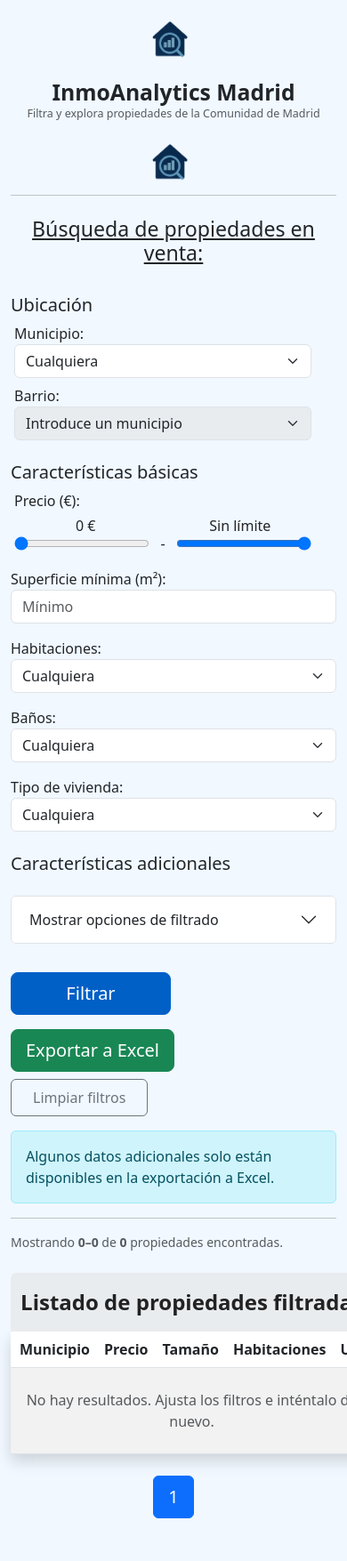
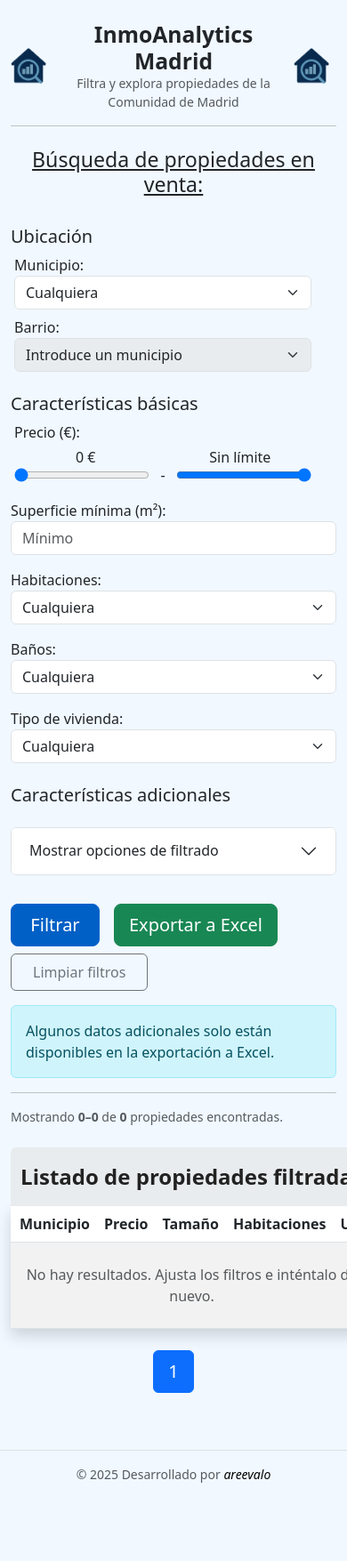
Before and after one commit to areevalo/InmoAnalytics, a Django app: page / in a window 390 px wide; the page is wider, and only the part inside the window is pictured. Shown: the top 1755 px of that part at 89% size. After the commit the page ends 1667 px from the top of that part, so only its background shows below. Run offline with Django 5.2, Linux system fonts and the light colour scheme; data that the repository does not hold is empty; some libraries are stand-ins or nearby versions.

Commit message:
fixed web responsive

```diff
--- a/inmoanalytics/static/css/styles.css
+++ b/inmoanalytics/static/css/styles.css
@@ -3,7 +3,7 @@
 }
 
 .img-favicon {
-    max-width: 50px;
+    max-width: 5% !important;
     height: auto;
 }
 
@@ -114,15 +114,18 @@
     .col-hide-mobile {
         display: none !important;
     }
+    .img-favicon {
+        max-width: 11% !important;
+    }
 }
 
 /* En pantallas pequeñas (móvil), botones de paginación grandes */
 @media (max-width: 576px) {
 
-    .img-favicon {
-        max-width: 40px !important;
+
+    .table-responsive {
+        margin-right: 15px !important;
     }
-
     .td-padding-left {
         padding-left: 10px !important;
     }
@@ -134,4 +137,14 @@
     .d-flex.flex-wrap .text-center p {
         font-size: 12.5px;
     }
+
+ .table-responsive {
+    overflow-x: auto;
+    -webkit-overflow-scrolling: touch;
+  }
+
+ .btn-fixed {
+    min-width: 100px;
 }
+
+}
--- a/inmoanalytics/templates/property_list.html
+++ b/inmoanalytics/templates/property_list.html
@@ -11,8 +11,8 @@
     <link rel="stylesheet" href="{% static 'css/styles.css' %}">
 </head>
 <body>
-<div class="container mt-4">
-    <div class="d-flex align-items-center justify-content-center gap-4 mb-2 flex-wrap">
+<div class="container overflow-auto mt-4">
+    <div class="d-flex align-items-center justify-content-center gap-4 mb-2">
         <img src="{% static 'img/favicon.png' %}" alt="Logo" class="me-2 img-favicon">
         <div class="text-center">
             <h2 class="fw-bold mb-0">InmoAnalytics Madrid</h2>
@@ -25,11 +25,11 @@
     <form id="filters-form" method="get" class="row g-3">
         <h5 class="mt-4">Ubicación</h5>
         <div class="row gap-2">
-            <div class="col-md-4" id="id_municipality">
+            <div class="col-lg-4 col-md-5 col-sm-12" id="id_municipality">
                 {{ filter.form.municipality.label_tag }}
                 {{ filter.form.municipality }}
             </div>
-            <div class="col-md-4" id="neighborhood-container">
+            <div class="col-lg-4 col-md-5 col-sm-12" id="neighborhood-container">
                 <label for="id_neighborhood">Barrio:</label>
                 <select class="form-select" id="id_neighborhood" name="neighborhood" disabled
                     {% if request.GET.neighborhood %} data-selected="{{ request.GET.neighborhood }}"{% endif %}>
@@ -58,19 +58,19 @@
                     </div>
             </div>
         </div>
-        <div class="col-md-2">
+        <div class="col-lg-3 col-md-6">
             {{ filter.form.min_area.label_tag }}
             {{ filter.form.min_area }}
         </div>
-        <div class="col-md-2">
+        <div class="col-lg-3 col-md-6">
             {{ filter.form.min_rooms.label_tag }}
             {{ filter.form.min_rooms }}
         </div>
-        <div class="col-md-2">
+        <div class="col-lg-3 col-md-6">
             {{ filter.form.min_baths.label_tag }}
             {{ filter.form.min_baths }}
         </div>
-        <div class="col-md-3">
+        <div class="col-lg-3 col-md-6">
             {{ filter.form.type_of_home.label_tag }}
             {{ filter.form.type_of_home }}
         </div>
@@ -85,74 +85,74 @@
             <div id="collapseBoolean" class="accordion-collapse collapse" aria-labelledby="headingBoolean" data-bs-parent="#booleanFiltersAccordion">
               <div class="accordion-body">
                   <div class="row mb-4">
-                      <div class="col-md-2">
+                      <div class="col-lg-2 col-md-3 col-sm-6 mb-2">
                         {{ filter.form.construction_type.label_tag }}
                         {{ filter.form.construction_type }}
                     </div>
-                    <div class="col-md-2">
+                    <div class="col-lg-2 col-md-3 col-sm-6 mb-2">
                         {{ filter.form.ownership_status.label_tag }}
                         {{ filter.form.ownership_status }}
                     </div>
-                    <div class="col-md-2">
+                    <div class="col-lg-2 col-md-3 col-sm-6 mb-2">
                         {{ filter.form.floor_level.label_tag }}
                         {{ filter.form.floor_level }}
                     </div>
-                    <div class="col-md-2">
+                    <div class="col-lg-2 col-md-3 col-sm-6 mb-2">
                         {{ filter.form.min_energy_calification.label_tag }}
                         {{ filter.form.min_energy_calification }}
                     </div>
-                    <div class="col-md-2">
+                    <div class="col-lg-2 col-md-3 col-sm-6 mb-2">
                         {{ filter.form.orientation.label_tag }}
                         {{ filter.form.orientation }}
                     </div>
-                    <div class="col-md-2">
+                    <div class="col-lg-2 col-md-3 col-sm-6 mb-2">
                         {{ filter.form.construction_year.label_tag }}
                         {{ filter.form.construction_year }}
                     </div>
                   </div>
                   <div class="row">
-                      <div class="col-md-3 form-check">
+                      <div class="col-lg-3 col-md-4 form-check">
                         {{ filter.form.air_conditioning }}
                         <label class="form-check-label" for="{{ filter.form.air_conditioning.id_for_label }}">Aire acondicionado</label>
                       </div>
-                      <div class="col-md-3 form-check">
+                      <div class="col-lg-3 col-md-4 form-check">
                         {{ filter.form.fitted_wardrobes }}
                         <label class="form-check-label" for="{{ filter.form.fitted_wardrobes.id_for_label }}">Armarios empotrados</label>
                       </div>
-                      <div class="col-md-3 form-check">
+                      <div class="col-lg-3 col-md-4 form-check">
                         {{ filter.form.elevator }}
                         <label class="form-check-label" for="{{ filter.form.elevator.id_for_label }}">Ascensor</label>
                       </div>
-                      <div class="col-md-3 form-check">
+                      <div class="col-lg-3 col-md-4 form-check">
                         {{ filter.form.balcony }}
                         <label class="form-check-label" for="{{ filter.form.balcony.id_for_label }}">Balcón</label>
                       </div>
-                      <div class="col-md-3 form-check">
+                      <div class="col-lg-3 col-md-4 form-check">
                         {{ filter.form.heating }}
                         <label class="form-check-label" for="{{ filter.form.heating.id_for_label }}">Calefacción</label>
                       </div>
-                      <div class="col-md-3 form-check">
+                      <div class="col-lg-3 col-md-4 form-check">
                         {{ filter.form.garage }}
                         <label class="form-check-label" for="{{ filter.form.garage.id_for_label }}">Garaje</label>
                       </div>
-                      <div class="col-md-3 form-check">
+                      <div class="col-lg-3 col-md-4 form-check">
                         {{ filter.form.garden }}
                         <label class="form-check-label" for="{{ filter.form.garden.id_for_label }}">Jardín</label>
                       </div>
-                      <div class="col-md-3 form-check">
+                      <div class="col-lg-3 col-md-4 form-check">
                         {{ filter.form.pool }}
                         <label class="form-check-label" for="{{ filter.form.pool.id_for_label }}">Piscina</label>
                         <label class="form-heck-label" for="{{ filter.form.pool.id_for_label }}">Piscina</label>
                       </div>
-                      <div class="col-md-3 form-check">
+                      <div class="col-lg-3 col-md-4 form-check">
                         {{ filter.form.underfloor_heating }}
                         <label class="form-check-label" for="{{ filter.form.underfloor_heating.id_for_label }}">Suelo radiante</label>
                       </div>
-                      <div class="col-md-3 form-check">
+                      <div class="col-lg-3 col-md-4 form-check">
                         {{ filter.form.terrace }}
                         <label class="form-check-label" for="{{ filter.form.terrace.id_for_label }}">Terraza</label>
                       </div>
-                      <div class="col-md-3 form-check">
+                      <div class="col-lg-3 col-md-4 form-check">
                         {{ filter.form.storage_room }}
                         <label class="form-check-label" for="{{ filter.form.storage_room.id_for_label }}">Trastero</label>
                       </div>
```
